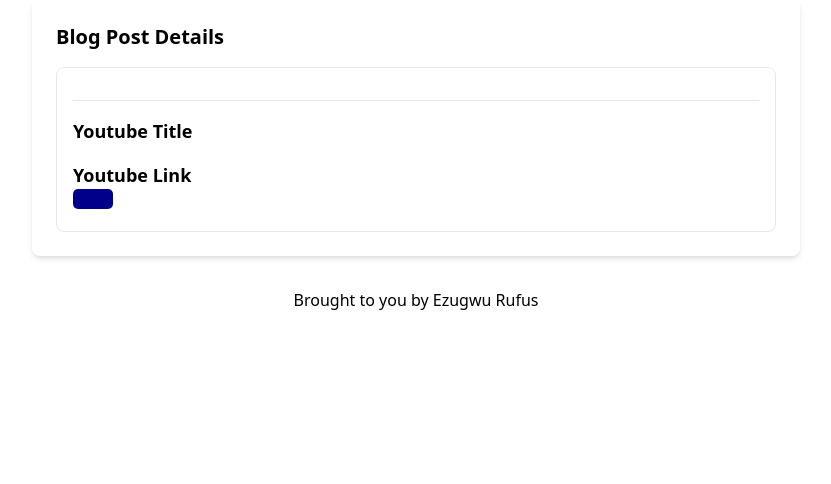
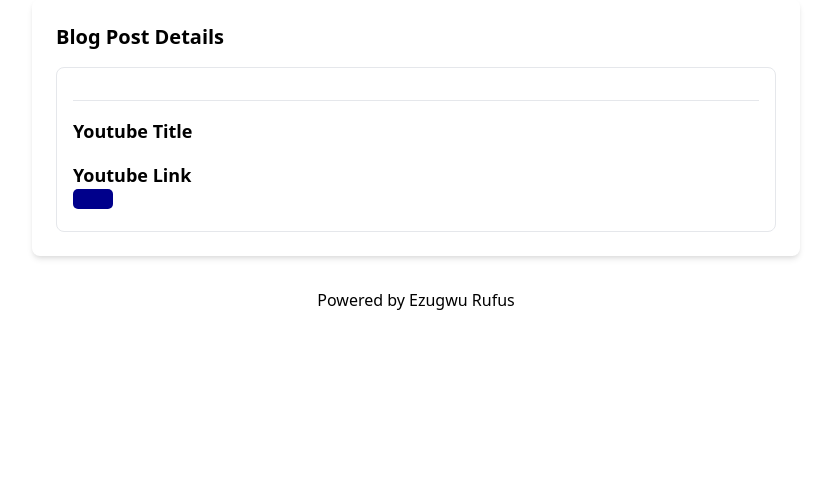
Before and after one commit to Likeness30/AI_blog, a Django app: template ai_blog/templates/blog-details.html in a window 1280 px wide. Shown: the part 117-601 px from the top of the page, without its empty margins (224-1055 px from the left). Run offline with Django 5.2, Linux system fonts and the light colour scheme; the template is opened without the code that fills it, so the values that code supplies are empty.

Commit message:
Updated views.py file

```diff
--- a/ai_blog/blog_generator/views.py
+++ b/ai_blog/blog_generator/views.py
@@ -110,7 +110,6 @@ def download_audio(url):
         return None
 
 def get_transcription(link):
-    # audio_file = download_audio(link)
     aai.settings.api_key = ASSEMBLY_AI_KEY
 
     transcriber = aai.Transcriber()
--- a/ai_blog/templates/blog-details.html
+++ b/ai_blog/templates/blog-details.html
@@ -78,7 +78,7 @@
      </div>
 
      <footer class="text-center p-4 text-black mt-4">
-        Brought to you by <a>Ezugwu Rufus</a>
+        Powered by <a>Ezugwu Rufus</a>
      </footer>
 </body>
 </html>
```
